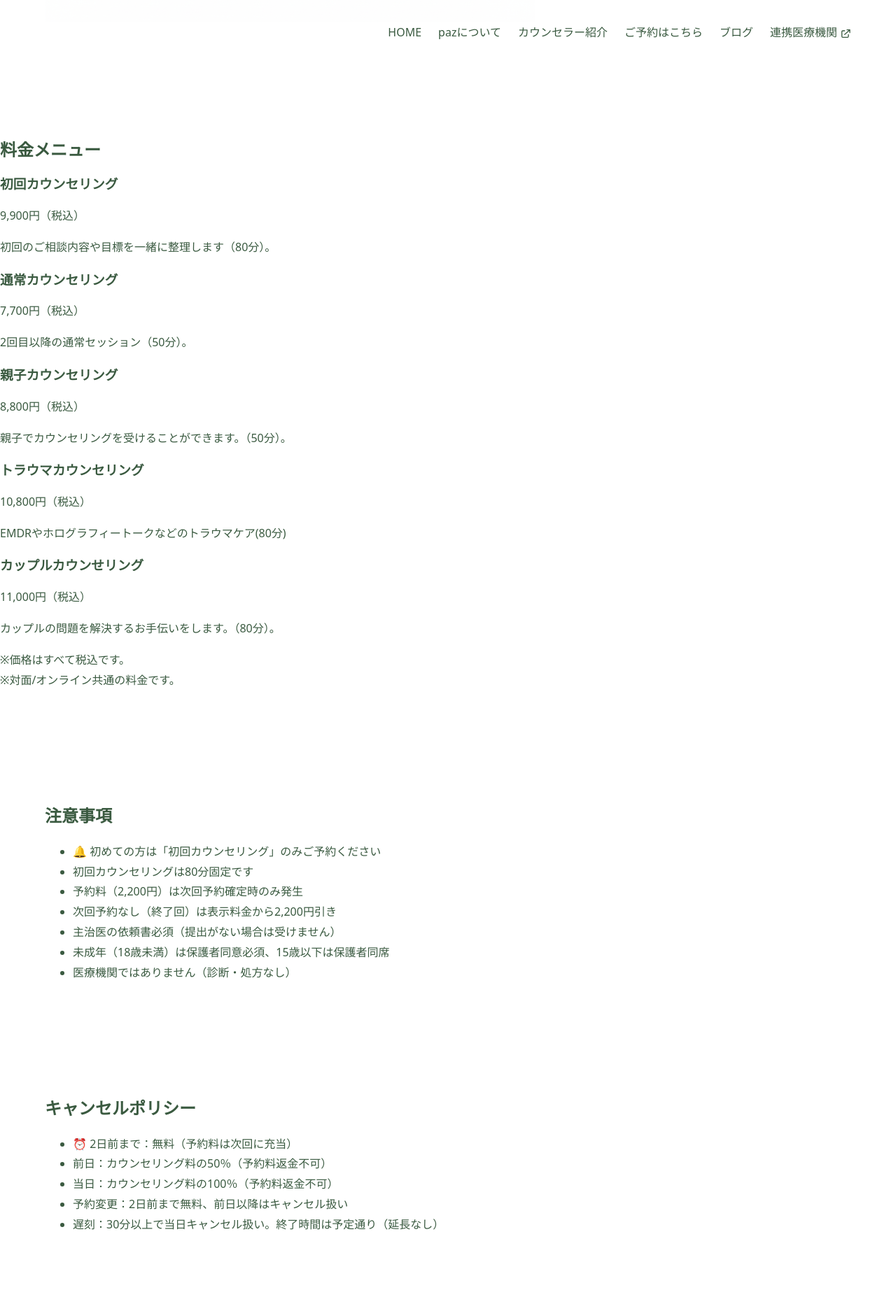
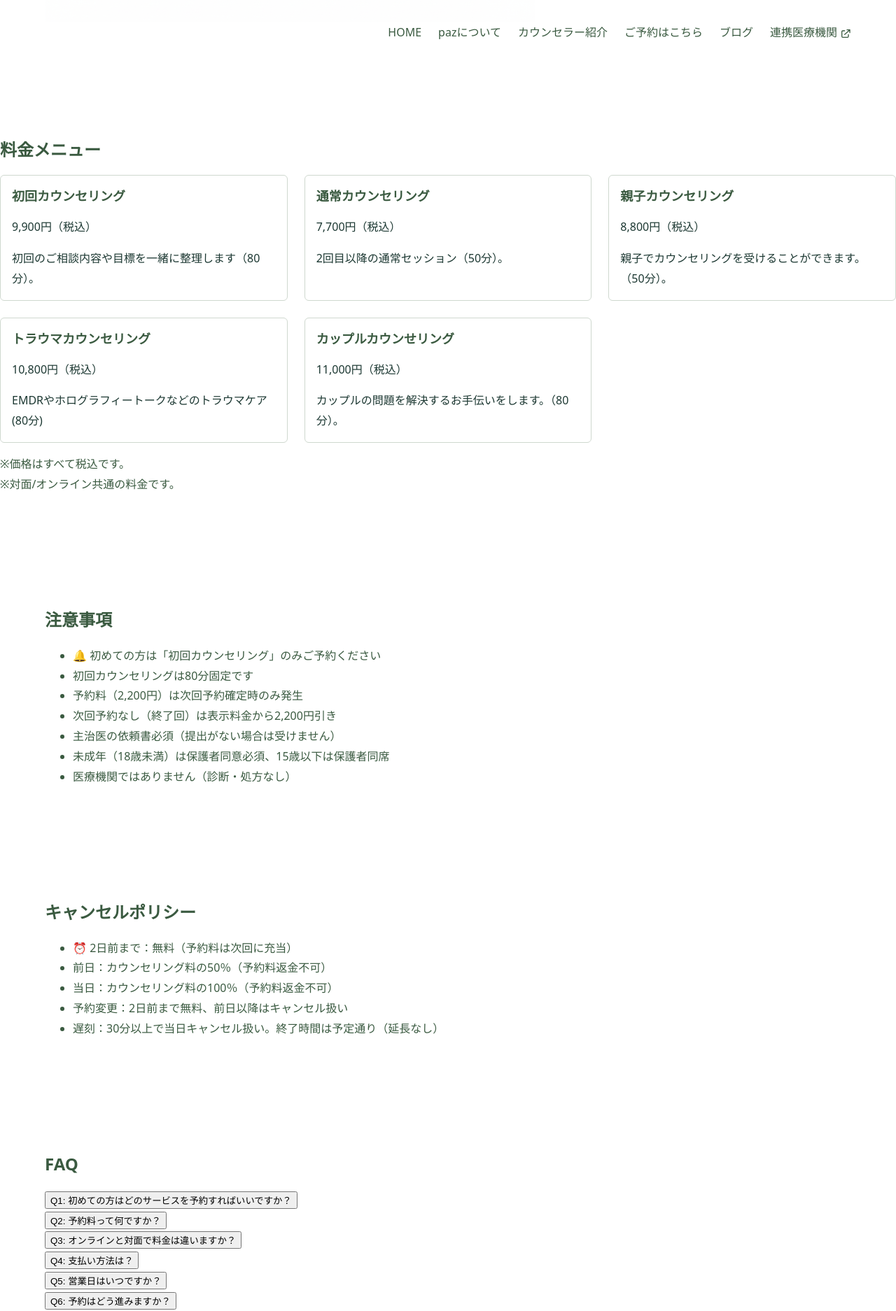
Before and after one commit to counselingspacepaz-gif/paz_HP_202511, a Jekyll site: the page booking/index.html, which Jekyll copies as it is, in a window 1280 px wide. Shown: the part 406-2280 px from the top of the page at 70% size. Built offline with Jekyll 4.4.1, drawn with Linux system fonts in a browser that asks for light colours; some web fonts are replaced.

Commit message:
色々修正

```diff
--- a/assets/css/styles.css
+++ b/assets/css/styles.css
@@ -1,5 +1,5 @@
 /* =========================================================
-   Counseling Space paz - Site Styles (Full 2025-11-28)
+   Counseling Space paz - Site Styles (Fixed / 2025-11-28)
    Theme: Sage Green / Lavender
    Policy: A11y, Responsive, Performance Optimized
 ========================================================= */
@@ -17,7 +17,6 @@
   --color-lavender-light: #B9A6D3;
   --color-lavender-soft: #EFEAF7;
   --color-border: #cfd8cf;
-  --color-bg-hover: #f3edf7;
 
   /* Typography */
   --font-base: 'Zen Maru Gothic', 'Noto Sans JP', system-ui, -apple-system, 'Segoe UI', Roboto, sans-serif;
@@ -35,6 +34,9 @@
   /* Focus / A11y */
   --focus-ring: 3px solid var(--color-lavender);
   --focus-offset: 4px;
+
+  /* Hero overlay fallback */
+  --hero-overlay: rgba(163,177,138,0.35);
 }
 
 /* ---------------------------
@@ -51,6 +53,9 @@ body {
   background: var(--color-bg);
 }
 h1, h2, h3 { font-weight: 700; line-height: var(--line-height-heading); }
+h4 { font-size: 1.1rem; }
+h5 { font-size: 1rem; }
+h6 { font-size: 0.95rem; }
 p { margin-block: 1em; }
 img { display: block; max-width: 100%; height: auto; }
 
@@ -86,37 +91,61 @@ a[target="_blank"]:hover::after { background-color: var(--color-lavender); }
 
 /* Button */
 .btn {
-  display: inline-block; padding: clamp(10px,1.2vw,14px) clamp(20px,2.5vw,28px);
-  border-radius: var(--radius); font-weight: 700; text-align: center; cursor: pointer;
-  line-height: 1; min-width:44px; min-height:44px; border:none;
+  display: inline-block;
+  padding: clamp(10px,1.2vw,14px) clamp(20px,2.5vw,28px);
+  border-radius: var(--radius);
+  font-weight: 700;
+  text-align: center;
+  cursor: pointer;
+  line-height: 1;
+  min-width:44px;
+  min-height:44px;
+  border:none;
   transition: background-color 0.3s ease,color 0.3s ease;
+  background-color: var(--color-lavender);
+  color: #fff;
 }
-.btn--primary {
-  background-color: var(--color-lavender); color:#fff;
-}
-.btn--primary:hover {
-  background-color: #9b7aa5; /* 濃ラベンダーに統一 */
-}
-.btn--primary:focus-visible {
-  outline: var(--focus-ring); outline-offset: var(--focus-offset);
-  background: var(--color-lavender-soft); color: var(--color-lavender);
+.btn:hover { background-color: #9b7aa5; }
+.btn:focus-visible { outline: var(--focus-ring); outline-offset: var(--focus-offset); }
+
+/* ---------------------------
+   5. Containers & Wrapper
+--------------------------- */
+.container,
+.wrapper {
+  width:100%;
+  max-width:var(--max-width);
+  margin-inline:auto;
+  padding-inline:clamp(1rem,3.5vw,1.5rem);
 }
 
-/* ---------------------------
-   5. Containers & Sections
---------------------------- */
-.container { width:100%; max-width:var(--max-width); margin-inline:auto; padding-inline:clamp(1rem,3.5vw,1.5rem); }
 .section { padding-block: clamp(3rem, 7vw, var(--space-lg)); }
 
 /* ---------------------------
    6. Header & Navigation
 --------------------------- */
-.site-header { position: relative; z-index:1000; background: var(--color-bg);
-  border-bottom:1px solid var(--color-border); height: var(--header-height); }
+.site-header {
+  position: relative;
+  z-index:1000;
+  background: var(--color-bg);
+  border-bottom:1px solid var(--color-border);
+  height: var(--header-height);
+}
+.site-header > .inner {
+  display: flex;
+  align-items: center;
+  justify-content: space-between;
+  height: 100%;
+}
 .site-nav {
-  position: absolute; top: var(--header-height); right:0; width:100%;
-  background: var(--color-lavender-soft); border-top:1px solid var(--color-border);
-  box-shadow:0 2px 8px rgba(0,0,0,0.05); z-index:999;
+  position: absolute;
+  top: var(--header-height);
+  right:0;
+  width:100%;
+  background: var(--color-lavender-soft);
+  border-top:1px solid var(--color-border);
+  box-shadow:0 2px 8px rgba(0,0,0,0.05);
+  z-index:999;
   visibility:hidden; opacity:0; pointer-events:none;
   transition: opacity 0.25s ease, visibility 0.25s ease, transform 0.25s ease;
   transform: translateY(-10px); will-change: transform;
@@ -141,22 +170,123 @@ a[target="_blank"]:hover::after { background-color: var(--color-lavender); }
 .section--hero {
   position: relative;
   min-height: 50vh;
-  display: flex; align-items: center; justify-content: center;
+  display: flex;
+  align-items: center;
+  justify-content: center;
   text-align: center;
   overflow:hidden;
   padding-top: env(safe-area-inset-top);
   background-size: cover;
   background-position: center;
-  background-repeat: no-repeat;
 }
-
 .hero__overlay {
   position: absolute;
   inset: 0;
-  background-color: rgba(163,177,138,0.35);
-  z-index:1;
+  z-index: 1;
+  background-color: var(--hero-overlay);
+}
+.section--hero .inner {
+  position: relative;
+  z-index: 2;
+  padding-block: clamp(2rem, 6vw, 4rem);
+}
+.hero-text h1 {
+  font-size: clamp(24px, 5vw, 40px);
+  line-height:1.3;
+  text-align:center;
+  color:#fff;
+  text-shadow: 0 2px 4px rgba(0,0,0,0.3);
+}
+.hero-text p {
+  font-size: clamp(1rem,1.1rem+0.5vw,1.3rem);
+  color: var(--color-text-dark);
+  text-shadow: 0 0 1px #fff, 0 0 4px #fff, 0 0 2px var(--color-text-dark);
+  display:inline;
+  padding:0;
 }
 
-.section--hero .wrapper {
-  position: relative;
-  z-
+/* ---------------------------
+   8. Grid / Tiles / Cards
+--------------------------- */
+.tiles {
+  display: grid;
+  gap: var(--space-sm);
+  grid-auto-flow: row;
+  grid-auto-rows: minmax(0, 1fr);
+  grid-template-columns: repeat(1, 1fr);
+  align-items: stretch;
+}
+.tiles > * { grid-column: auto; grid-row: auto; margin:0; }
+.tile a { display: block; }
+.tile img {
+  display:block;
+  width:100%;
+  height:auto;
+  object-fit:cover;
+  aspect-ratio:16/9;
+  transition: transform 0.3s ease;
+}
+@media (hover: hover){
+  .tile img:hover { transform: scale(1.02); }
+}
+.tile h3 { padding:1rem; font-size:clamp(16px,1.5vw,18px); line-height:1.5; margin:0; }
+.tile p { padding-inline:1rem; margin:0 0 1rem 0; color: var(--color-text-dark); }
+.tile {
+  background:#fff;
+  border:1px solid var(--color-border);
+  border-radius: var(--radius);
+  transition: border-color 0.3s ease, box-shadow 0.3s ease, transform 0.3s ease, background-color 0.3s ease;
+}
+.tile:hover,
+.tile:focus-within {
+  border-color: var(--color-lavender);
+  box-shadow:0 4px 8px rgba(0,0,0,0.1);
+  background-color: var(--color-lavender-soft);
+  transform: translateY(-2px);
+}
+.tile a:focus-visible { outline: var(--focus-ring); outline-offset: var(--focus-offset); }
+
+/* Compliant / special card */
+.tile--compliance {
+  background: var(--color-lavender-soft);
+  border-color: var(--color-lavender);
+}
+.tile--compliance:hover,
+.tile--compliance:focus-within {
+  box-shadow:0 4px 8px rgba(0,0,0,0.1);
+  border-color: var(--color-lavender);
+}
+
+/* Responsive Grid */
+@media (min-width:768px){ .tiles{grid-template-columns:repeat(2,1fr);} }
+@media (min-width:1024px){ .tiles{grid-template-columns:repeat(3,1fr);} }
+
+/* ---------------------------
+   9. Footer
+--------------------------- */
+.site-footer {
+  border-top:1px solid var(--color-border);
+  background: var(--color-lavender-soft);
+  padding-block: clamp(1.5rem,3vw,2.5rem);
+  color: var(--color-sage);
+}
+.footer-inner {
+  display:grid;
+  gap: var(--space-sm);
+  grid-template-columns: repeat(auto-fit,minmax(250px,1fr));
+}
+.footer-contact-address h2 { font-size:1.25rem; color:var(--color-lavender); margin:0 0 0.5rem; }
+.footer-privacy { text-align:center; margin-top:1.5rem; }
+.footer-privacy a {
+  background: var(--color-lavender);
+  color:#fff;
+  padding:0.4rem 0.8rem;
+  border-radius:var(--radius);
+  font-weight:600;
+  display:inline-flex;
+  align-items:center;
+  gap:4px;
+  transition:background-color 0.2s ease, box-shadow 0.2s ease;
+}
+.footer-privacy a:hover { background: var(--color-text-dark); }
+.copyright { font-size:0.75rem; color:var(--color-text-muted); text-align:center; margin-top:0.8rem; }
```
